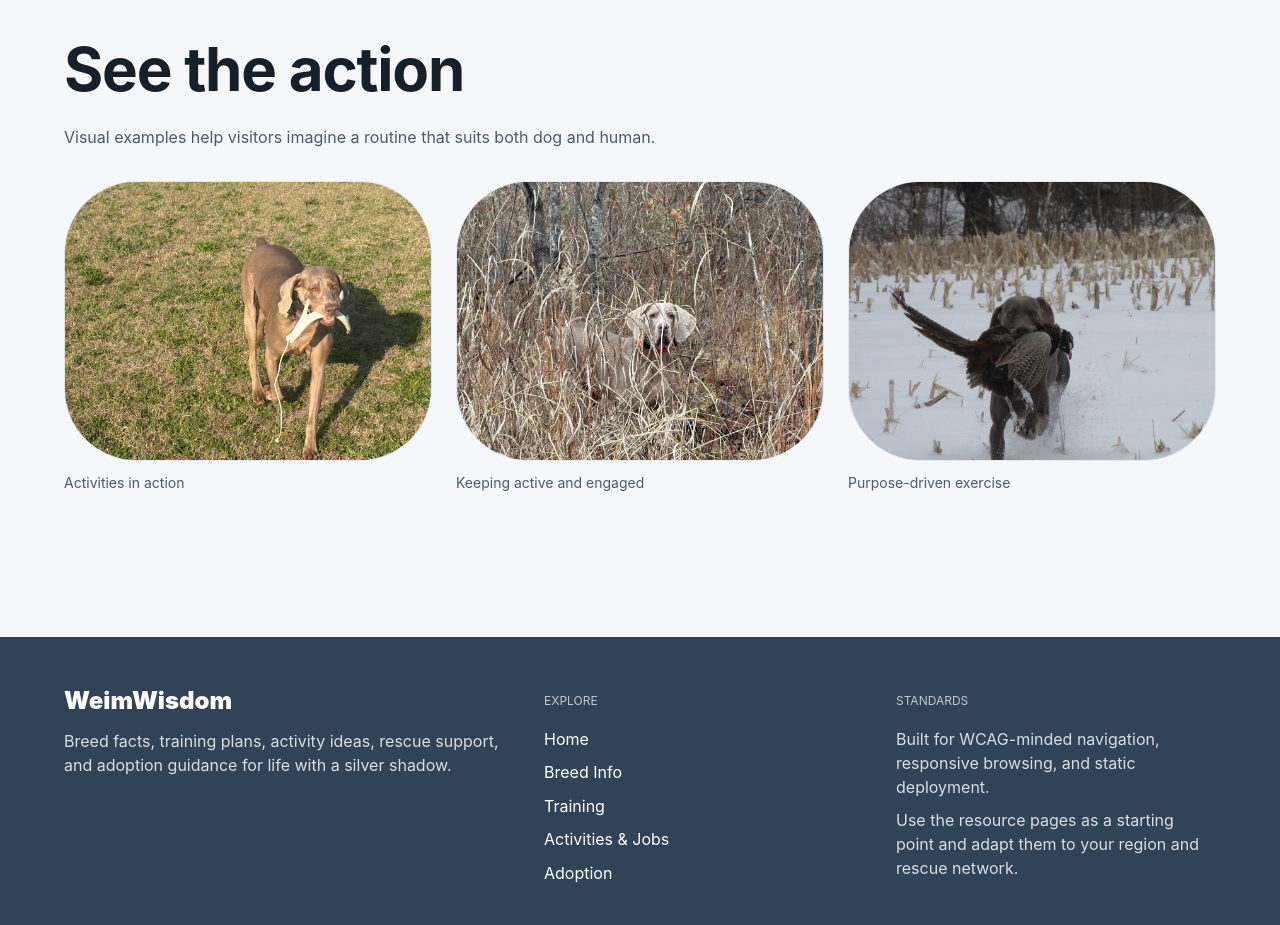
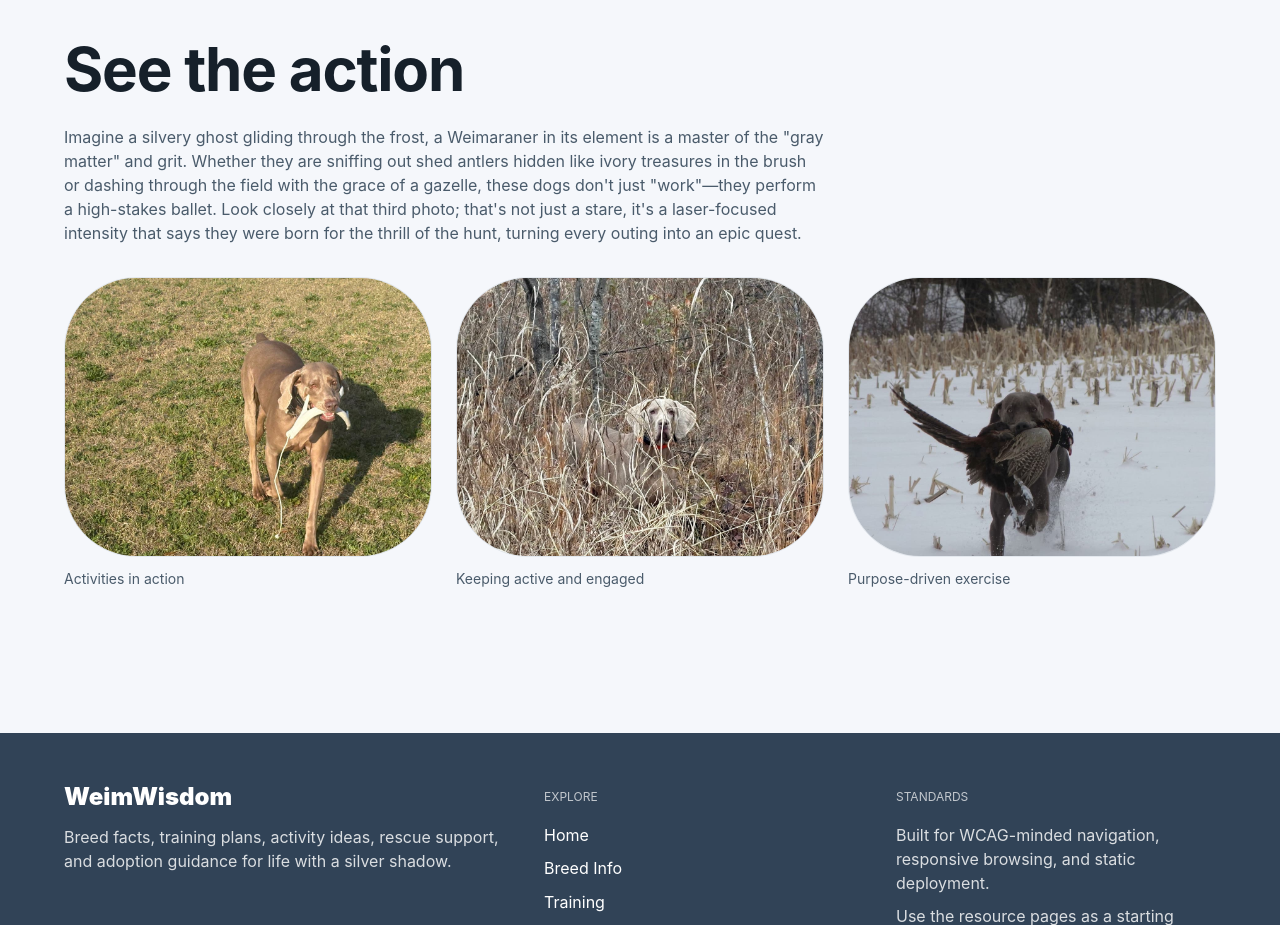
Before and after one commit to evilbeliver/weimwisdom, a Next.js app: page /activities in a window 1280 px wide. Shown: the part 2520-3445 px from the top of the page. Built offline with nearby package versions, Linux system fonts and the light colour scheme.

Commit message:
updated activies and home page content

```diff
--- a/src/pages/activities.tsx
+++ b/src/pages/activities.tsx
@@ -40,7 +40,7 @@ To keep these beautiful whirlwinds happy, you'll need to work their brains just
         <SpotlightGrid items={jobIdeas} />
       </SectionBlock>      <SectionBlock
         title="See the action"
-        description="Visual examples help visitors imagine a routine that suits both dog and human."
+        description={`Imagine a silvery ghost gliding through the frost, a Weimaraner in its element is a master of the "gray matter" and grit. Whether they are sniffing out shed antlers hidden like ivory treasures in the brush or dashing through the field with the grace of a gazelle, these dogs don't just "work"—they perform a high-stakes ballet. Look closely at that third photo; that's not just a stare, it's a laser-focused intensity that says they were born for the thrill of the hunt, turning every outing into an epic quest.`}
         hasContent={activitiesGalleryImages.length > 0}
         fallback={fallbackMessage}
       >
--- a/src/pages/index.tsx
+++ b/src/pages/index.tsx
@@ -31,7 +31,7 @@ export default function HomePage() {
       <SectionBlock
         eyebrow="Fast facts"
         title="Fun facts about your future companion"
-        description="From their famous silver coat to their love of closeness, these quick facts help visitors understand the breed at a glance."
+        description={`Draped in shimmering silver velvet, the Weimaraner is a "Gray Ghost" with a heart of pure gold—and just a dash of drama. These velvety-eared adventurers are a "ready-to-go" starter pack for anyone seeking a shadow, as they are famously human-oriented and might actually believe they are tiny lap dogs. While they are wickedly fast learners, they come with a side of big, sensitive feelings; one stern look and you'll see those soulful eyes crumble! To soothe their inner "savage beast" after a long day of questing, you'll often find them "nooking"—a whimsical, rhythmic suckling on their favorite blanket that turns these fierce hunters back into adorable, oversized babies.`}
         hasContent={breedFacts.length > 0}
         fallback={fallbackMessage}
       >
```
